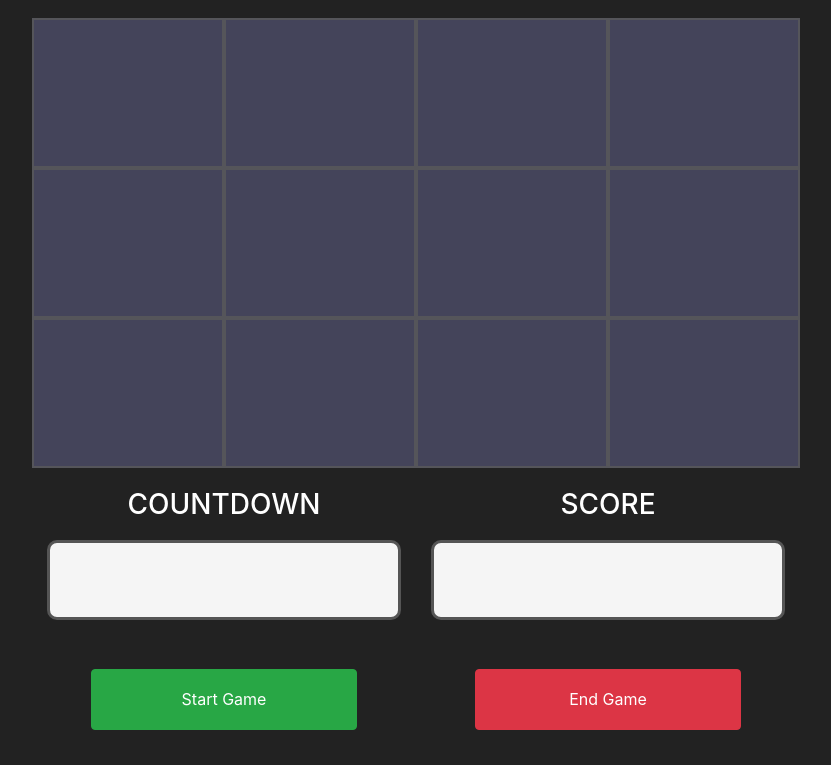
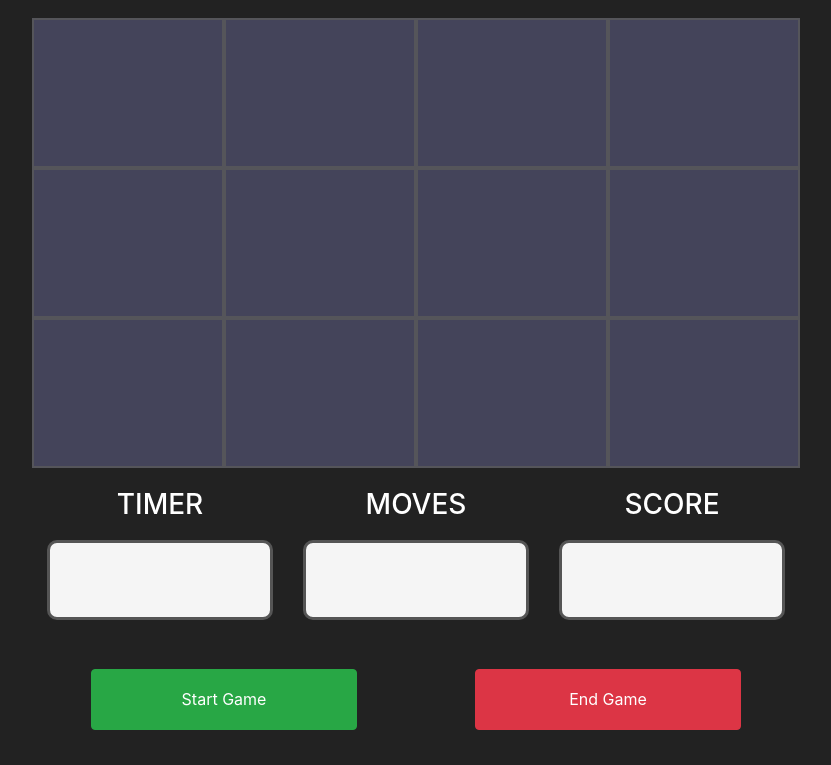
Before and after one commit to nickassafkirk/skyscanner-api, a plain HTML site: page game.html in a window 1280 px wide. Shown: the part 118-883 px from the top of the page, without its empty margins (224-1055 px from the left). Drawn offline with nearby package versions, Linux system fonts and the light colour scheme.

Commit message:
add moves div to record # of user inputs

```diff
--- a/assets/css/style.css
+++ b/assets/css/style.css
@@ -31,7 +31,7 @@ h1{
     border: 2px solid #55555a
 }
 
-#timer div, #score div{
+#timer div, #score div, #clicks div{
     margin: 10px auto 25px auto;
     height: 80px;
     line-height: 80px;
--- a/assets/js/game.js
+++ b/assets/js/game.js
@@ -25,8 +25,8 @@ let count;
 function startTimer(){
    count = 60, timer = setInterval(function() {
        count = count--;
-       document.getElementById("timer").firstChild.innerText = count;
-       console.log(count--);
+       document.getElementById("timer").firstChild.innerText = count--;
+
        //end timer when timer reaches -1, This displays 0.
        if(count === -1) {
            clearInterval(timer);
@@ -40,9 +40,16 @@ function startTimer(){
 let tiles = document.querySelectorAll(".gametile");
 let array = [];
 let i = 0;
+let clicks;
 
 
-
+/*
+tiles.addEventListener("click", function(){
+        let clicks = 0;
+        clicks = clicks++;
+        console.log(clicks)
+});
+*/
 
 
 
@@ -88,13 +95,15 @@ function displayTile(){
         this.innerHTML = football;
     } else if(this.innerHTML < 11){
         this.innerHTML = camera;
-    } else if(this.innerHTML <= 12){
+    } else if(this.innerHTML < 13){
         this.innerHTML = `<i class="fas fa-kiwi-bird"></i>`;
     } else {
         console.log("Error: too many tiles");
     }
+    // this counts number of clicks
+    clicks = [i];
+}
 
-}
 
 //icon variables
 let football = `<i class="fas fa-football-ball"></i>`;
--- a/game.html
+++ b/game.html
@@ -30,8 +30,12 @@
             <div class="col-3 gametile" id="tile12"></div>
         </div>
         <div class="row">
-            <div class="col-6 label"><h3>Countdown</h3></div><div class="col-6 label"><h3>Score</h3></div>
-            <div class="col-6" id="timer"><div></div></div><div class="col-6" id="score"><div></div></div>
+            <div class="col-4 label"><h3>Timer</h3></div>
+            <div class="col-4 label"><h3>Moves</h3></div>
+            <div class="col-4 label"><h3>Score</h3></div>
+            <div class="col-4" id="timer"><div></div></div>
+            <div class="col-4" id="clicks"><div></div></div>
+            <div class="col-4" id="score"><div></div></div>
         </div>
         <div class="row">
             <div class="col-6 mt-4 text-center">
```
